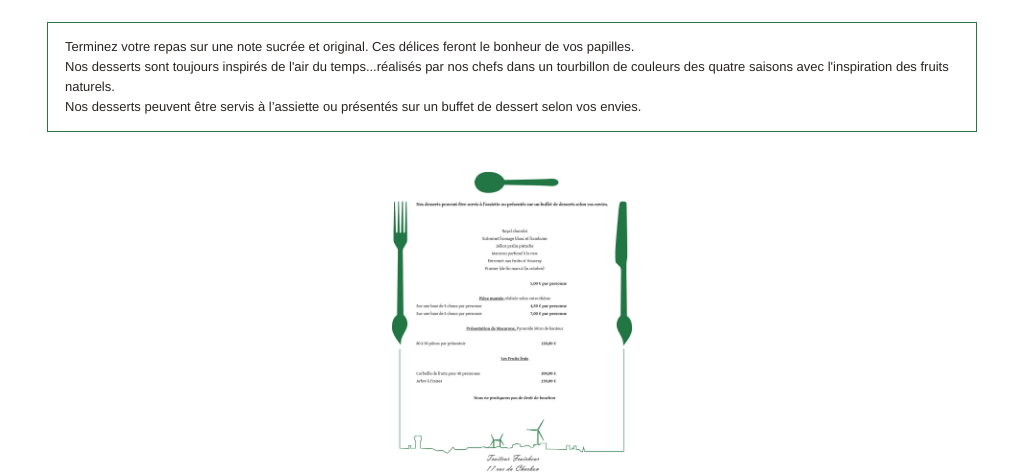
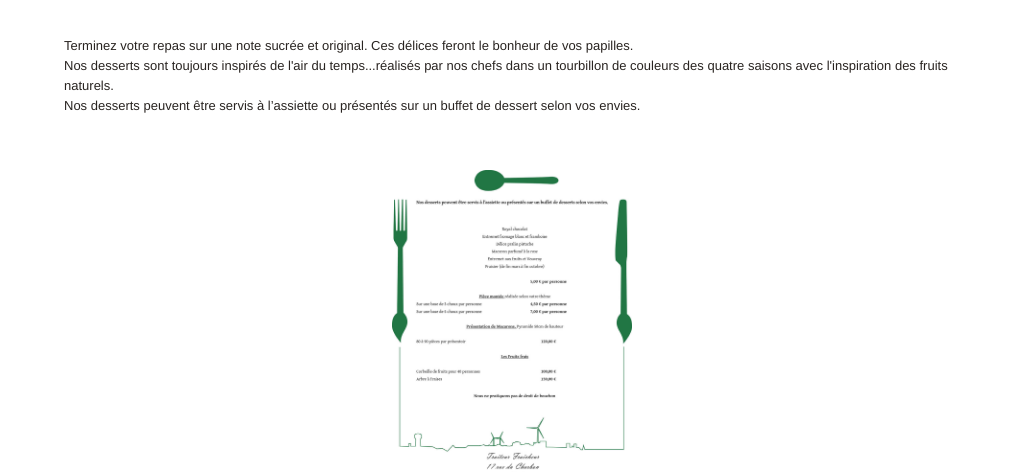
Before and after one commit to navidemad/www-traiteur-fraicheur, a plain HTML site: page desserts.html in a window 1280 px wide. Shown: the part 308-780 px from the top of the page, without its empty margins (128-1151 px from the left). Drawn offline with Linux system fonts and the light colour scheme.

Commit message:
remove border

```diff
--- a/style.css
+++ b/style.css
@@ -330,7 +330,6 @@ a {
 #content.desserts .paragraph {
   text-align: left;
   padding: 14px 17px;
-  border: 1px solid #277744;
 }
 
 #content.desserts .menu-dessert {
```
